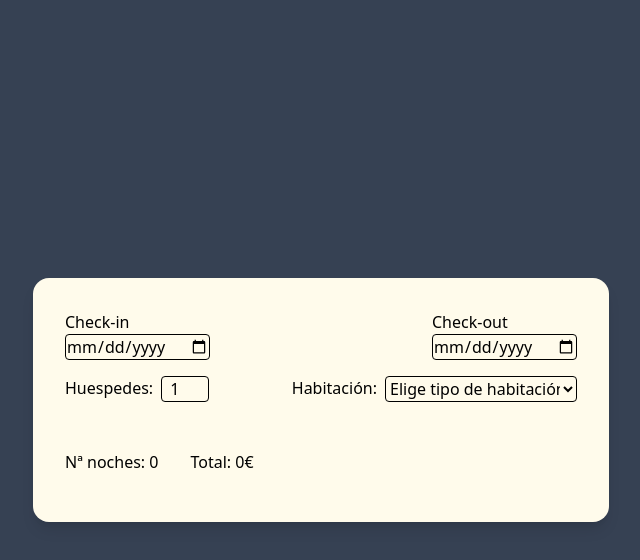
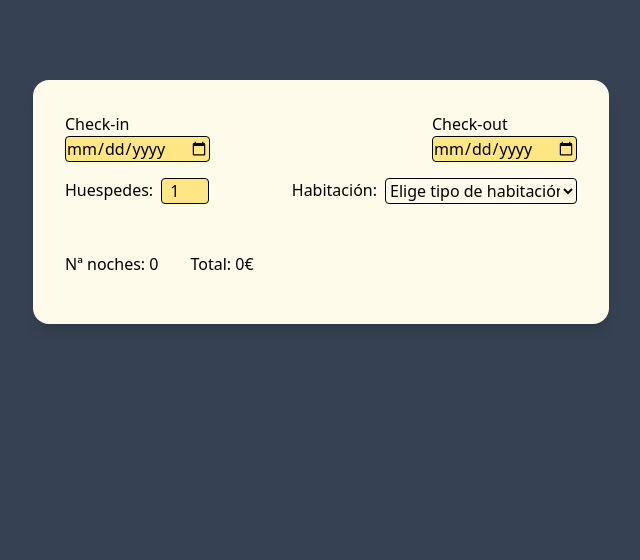
Before and after one commit to torruuu/vue-test, a Vue app: page / in a window 1280 px wide. Shown: the top 560 px of the page, without its empty margins (319-959 px from the left). Built offline with nearby package versions, Linux system fonts and the light colour scheme.

Commit message:
chore: ej_hotel with bookings

```diff
--- a/src/components/Laura/Hotel_Form/BookingForm.vue
+++ b/src/components/Laura/Hotel_Form/BookingForm.vue
@@ -73,19 +73,19 @@ watch([fechaEntrada, fechaSalida, huespedes, habitacion], () => {
                 <div class="flex flex-col">
                     <label for="fecha_entrada">Check-in</label>
                     <input v-model="fechaEntrada" name="fecha_entrada" id="fecha_entrada" type="date"
-                        class="border rounded-sm">
+                        class="border rounded-sm bg-amber-200">
                 </div>
                 <div class="flex flex-col">
                     <label for="fecha_salida">Check-out</label>
                     <input v-model="fechaSalida" name="fecha_salida" id="fecha_salida" type="date"
-                        class="border rounded-sm">
+                        class="border rounded-sm bg-amber-200">
                 </div>
             </div>
             <div class="flex justify-between mt-4">
                 <div class="flex gap-2">
                     <label for="huespedes">Huespedes:</label>
                     <input v-model.number="huespedes" name="huespedes" id="huespedes" type="number"
-                        class="w-12 border rounded-sm pl-2">
+                        class="w-12 border rounded-sm pl-2 bg-amber-200">
                 </div>
                 <div class="flex gap-2">
                     <label for="habitacion">Habitación:</label>
--- a/src/components/Laura/Hotel_Form/PadreViewHotel.vue
+++ b/src/components/Laura/Hotel_Form/PadreViewHotel.vue
@@ -1,27 +1,44 @@
 <script setup>
 import { ref } from 'vue';
 import BookingForm from './BookingForm.vue';
+import VistaReservas from './VistaReservas.vue';
 
 const reserva = ref(null);
+const reservas = ref([]);
 
 //Capturamos el evento emit del hijo
 function imprime(datos) {
-    console.log(datos)
     reserva.value = datos
+};
 
+//Funcion para el click del boton
+function confirmar() {
+    if (reserva.value) {
+        reservas.value.push({ ...reserva.value, id: Date.now() });
+    }
+};
+
+//Capturamos el emit eliminar
+function eliminar(id) {
+    reservas.value = reservas.value.filter(res => res.id !== id);
 }
 </script>
 
 <template>
-    <div class="min-h-screen flex flex-col justify-center items-center bg-gray-700 gap-4">
-        <div class="w-full max-w-xl">
-            <div v-if="reserva" class="text-white mb-6">
+    <div class="min-h-screen flex flex-col items-center bg-gray-700 gap-4">
+        <div class="w-full max-w-xl mt-20">
+            <div v-if="reserva" class="mb-6 flex justify-between">
+                <div class="text-white">
                     <h2 class="font-bold text-lg mb-2">Reserva confirmada:</h2>
                     <p>Entrada: {{ reserva.fechaEntrada }}</p>
                     <p>Salida: {{ reserva.fechaSalida }}</p>
                     <p>Huéspedes: {{ reserva.huespedes }}</p>
                     <p>Noches: {{ reserva.numeroNoches }}</p>
                     <p>Total: {{ reserva.precioTotal }}€</p>
+                    <button @click="confirmar"
+                        class="border-green-800 bg-green-600 text-white p-2 rounded-xl mt-2">Confirmar</button>
+                </div>
+                <VistaReservas :reservas="reservas" @eliminar="eliminar" />
             </div>
             <BookingForm @reserva="imprime" />
         </div>
--- /dev/null
+++ b/src/components/Laura/Hotel_Form/VistaReservas.vue
@@ -0,0 +1,27 @@
+<script setup>
+const props = defineProps({
+    reservas: Array
+});
+
+const emit = defineEmits(['eliminar']);
+
+function eliminar(id) {
+    emit('eliminar', id);
+};
+
+</script>
+<template>
+    <div class="flex flex-col w-44">
+        <h2 class="font-bold text-lg mb-2 text-white">Mis reservas:</h2>
+        <div v-for="reserva in props.reservas" :key="reserva.id"
+            class="relative bg-amber-50 rounded-2xl shadow-lg p-2 mb-2 border">
+            <button @click="eliminar(reserva.id)" class="absolute top-2 right-2 pr-2">❌</button>
+            <h2 class="font-bold mb-2">Reserva: {{ reserva.id }}</h2>
+            <p>Entrada: {{ reserva.fechaEntrada }}</p>
+            <p>Salida: {{ reserva.fechaSalida }}</p>
+            <p>Huéspedes: {{ reserva.huespedes }}</p>
+            <p>Noches: {{ reserva.numeroNoches }}</p>
+            <p>Total: {{ reserva.precioTotal }}€</p>
+        </div>
+    </div>
+</template>
```
Lines whose indentation alone changed are shown as unchanged.
